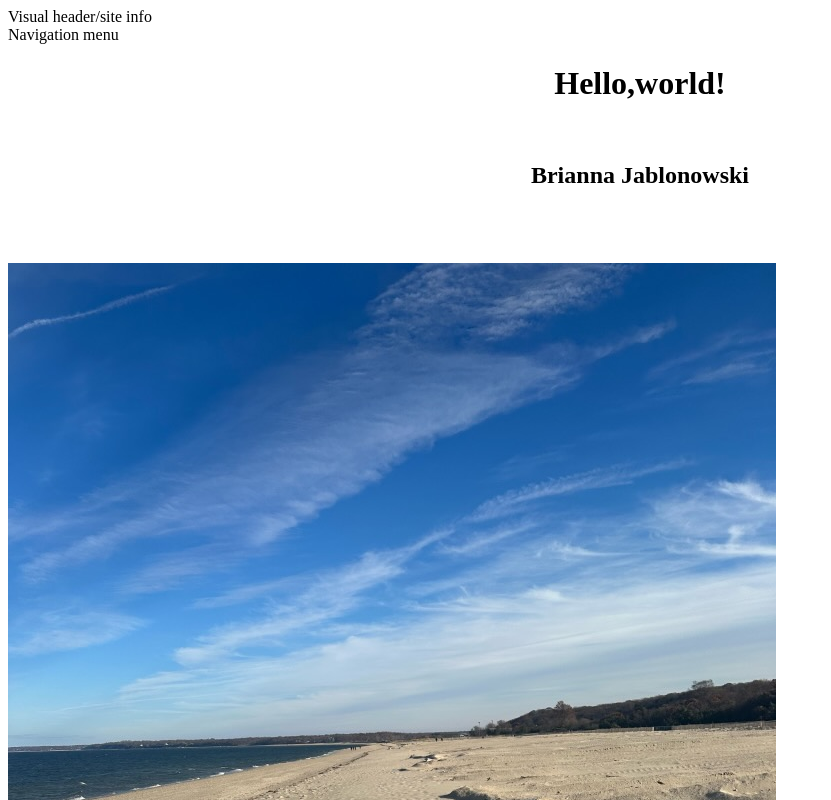
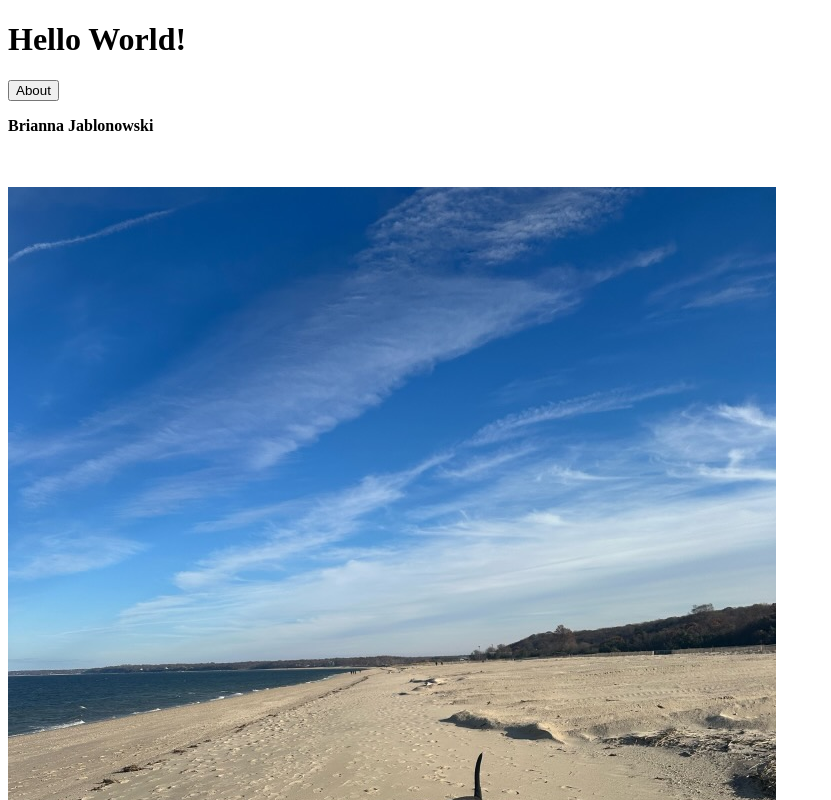
Before and after one commit to brijabss/www, a plain HTML site: page index.html in a window 1280 px wide. Shown: the top 800 px of the page, without its empty margins (0-831 px from the left). Drawn offline with Linux system fonts and the light colour scheme.

Commit message:
Update index.html

```diff
--- a/index.html
+++ b/index.html
@@ -1,53 +1,23 @@
-<!DOCTYPE HTML Public "-//W3C//DTD HTML 4.01 Transsitional//EN">
+ <!DOCTYPE HTML Public "-//W3C//DTD HTML 4.01 Transsitional//EN">
 <html>
 <head>
-<style>
-body {
-background-color:white;
-}
-
-h1 {
-color: black;
-text-align: center;
-}
-h2 {
-text-align: center;
-}
-ul {
-color:black;
-}
-</style>
-<title>Title of the document</title>
-<link rel="stylesheet" type="text/css" href= "styles.css">
-
-   <meta http-equiv= "content-type" content= "text/html; charset= UTF-8">
-<title>HOME.html</title>
+      <title>Home</title>
+      <link rel= "stylesheet" type= "text/css" href= "styles.css">
 </head>
-
-
 <body>
-<header>
-    Visual header/site info
-</header>
-
+<h1>Hello World!</h1>
 <nav>
-Navigation menu <styles.css></styles.css>
+    <a href= "about.html"><button>About</button></a>
 </nav>
-
-<h1>Hello,world!</h1>
-          <br>
-          <h2> Brianna Jablonowski</h2> <br>
-          <br>
+          <p><b> Brianna Jablonowski</b></p><br>
           <br>
           <a  href="https://virginia.edu/"><img moz-do-not-send="true"
-                                                src="IMG_1406.jpg" alt="Brooklyn the dog walking on the beach"></a> <br>
-          <ul>
-        <li><il>Dogs love the beach  <br> </il>
-          </li>
+                                                src="IMG_1406.jpg" alt="Brooklyn the dog walking on the beach">
+               </a>
+          <br>
+    <ul><li>Dogs love the beach </li>
       <li>They love to run <br> </li>
       <li> They are loving creatures <br> </li>
-          </ul>
-
+ </ul>
 </body>
-
 </html>
```
